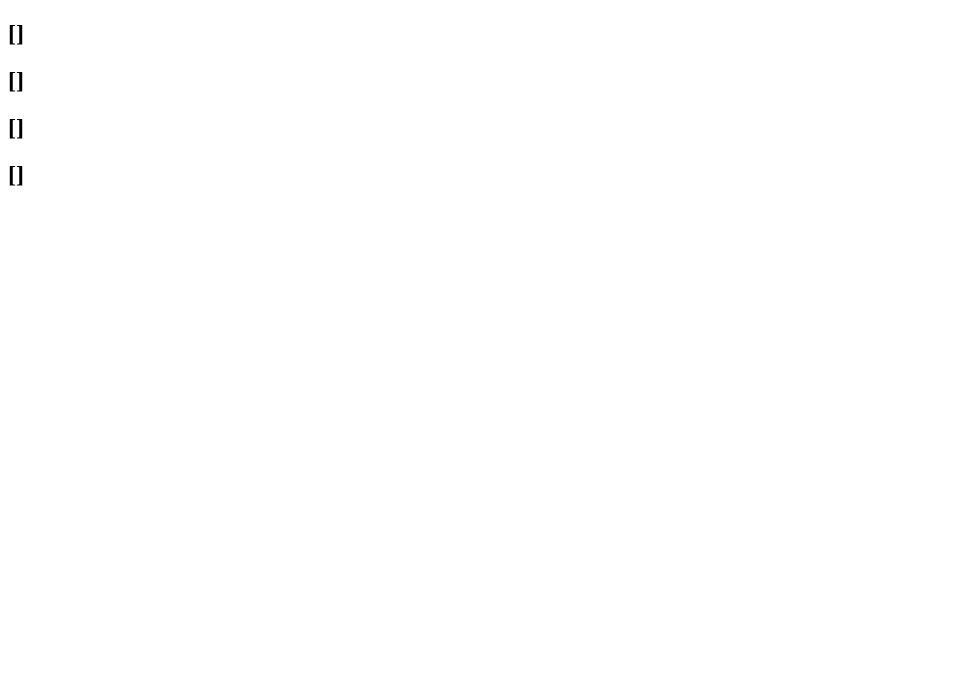
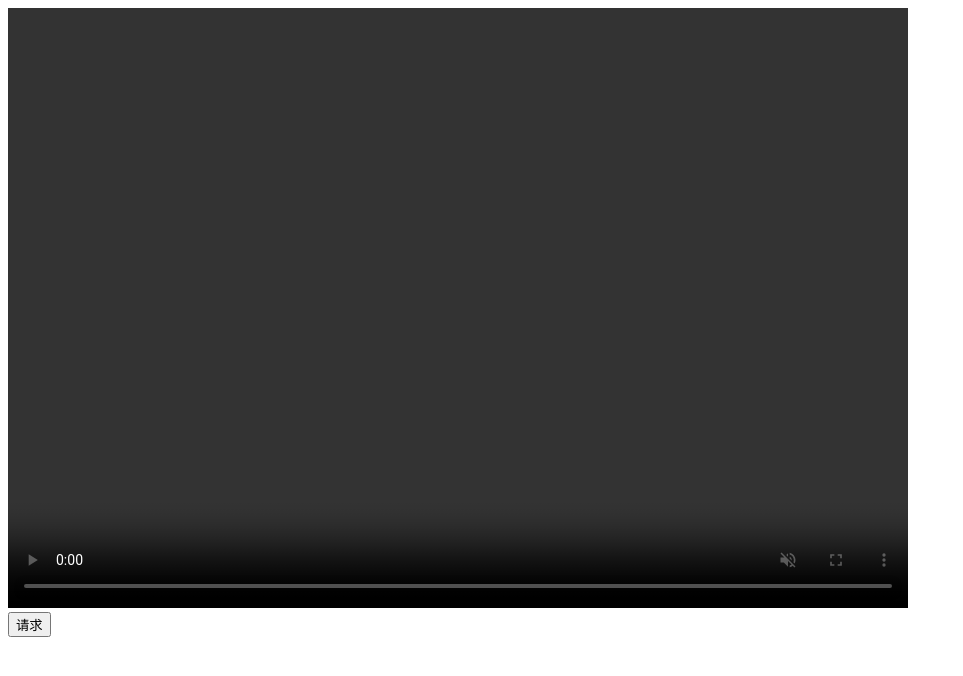
Before and after one commit to maomao124/vueuse-test, a Vue app: page / in a window 1280 px wide. Shown: the top 676 px of the page, without its empty margins (0-963 px from the left). Built offline with nearby package versions, Linux system fonts and the light colour scheme.

Commit message:
useDisplayMedia

```diff
--- a/src/main.ts
+++ b/src/main.ts
@@ -1,4 +1,4 @@
 import { createApp } from 'vue'
-import App from './view/View25.vue'
+import App from './view/View26.vue'
 
 createApp(App).mount('#app')
--- /dev/null
+++ b/src/view/View26.vue
@@ -0,0 +1,53 @@
+<template>
+  <div>
+    <video ref="video"
+           muted
+           autoplay
+           controls></video>
+    <br>
+    <button @click="request">请求</button>
+  </div>
+</template>
+
+<script lang="ts" setup>
+import {useDevicesList, useDisplayMedia} from "@vueuse/core";
+import {ref, watchEffect} from "vue";
+
+const video = ref<HTMLVideoElement>()
+const displayMedia = useDisplayMedia();
+
+console.log(displayMedia.enabled.value)
+
+watchEffect(() => {
+  if (video.value)
+    video.value.srcObject = displayMedia.stream.value!
+})
+
+function request()
+{
+  if (!displayMedia.isSupported.value)
+  {
+    console.log("不支持")
+    return
+  }
+  if (displayMedia.enabled.value)
+  {
+    console.log('开启中，即将关闭')
+    displayMedia.stop()
+  }
+  else
+  {
+    console.log("即将打开")
+    displayMedia.start()
+  }
+}
+
+</script>
+
+<style scoped>
+
+video {
+  height: 600px;
+  width: 900px;
+}
+</style>
```
